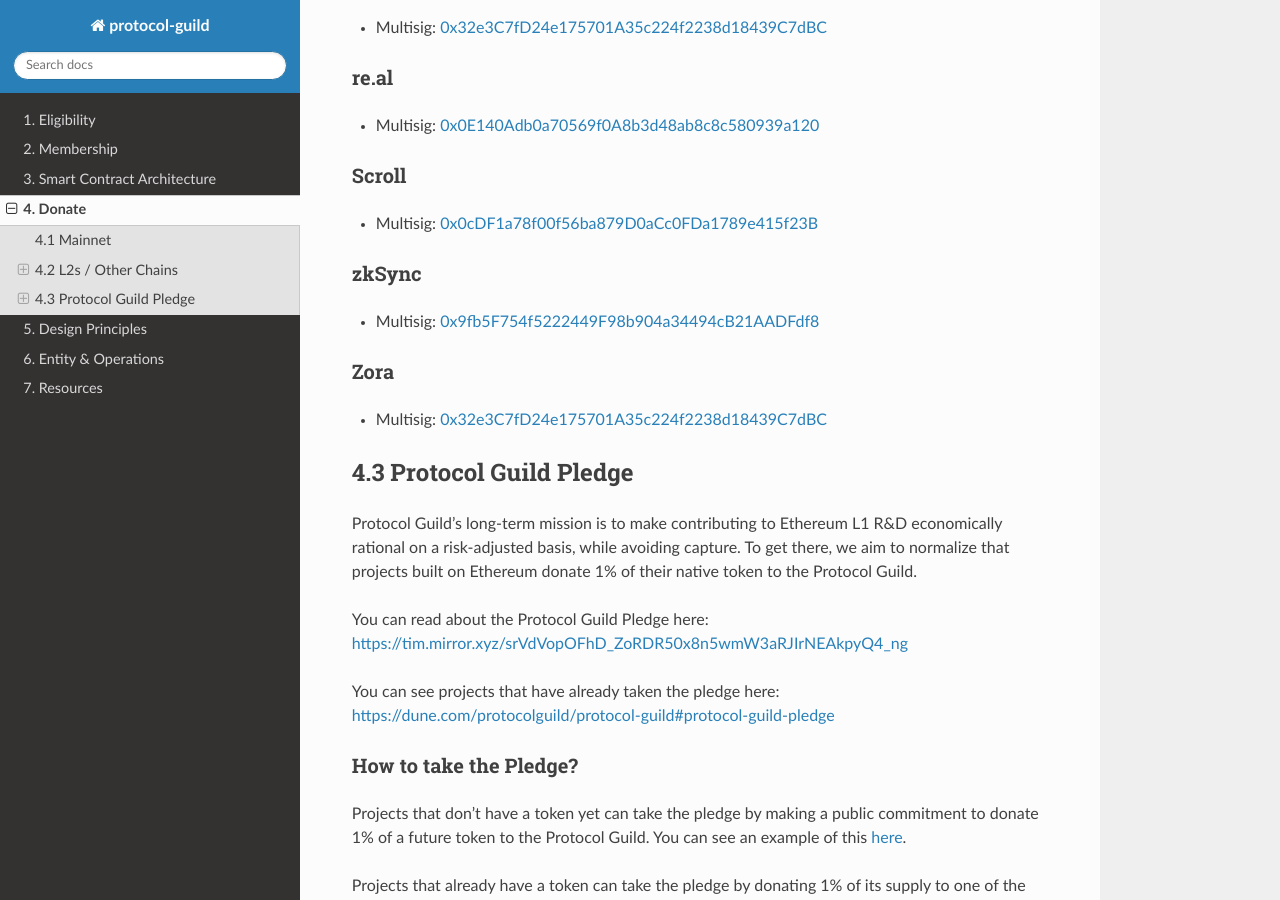
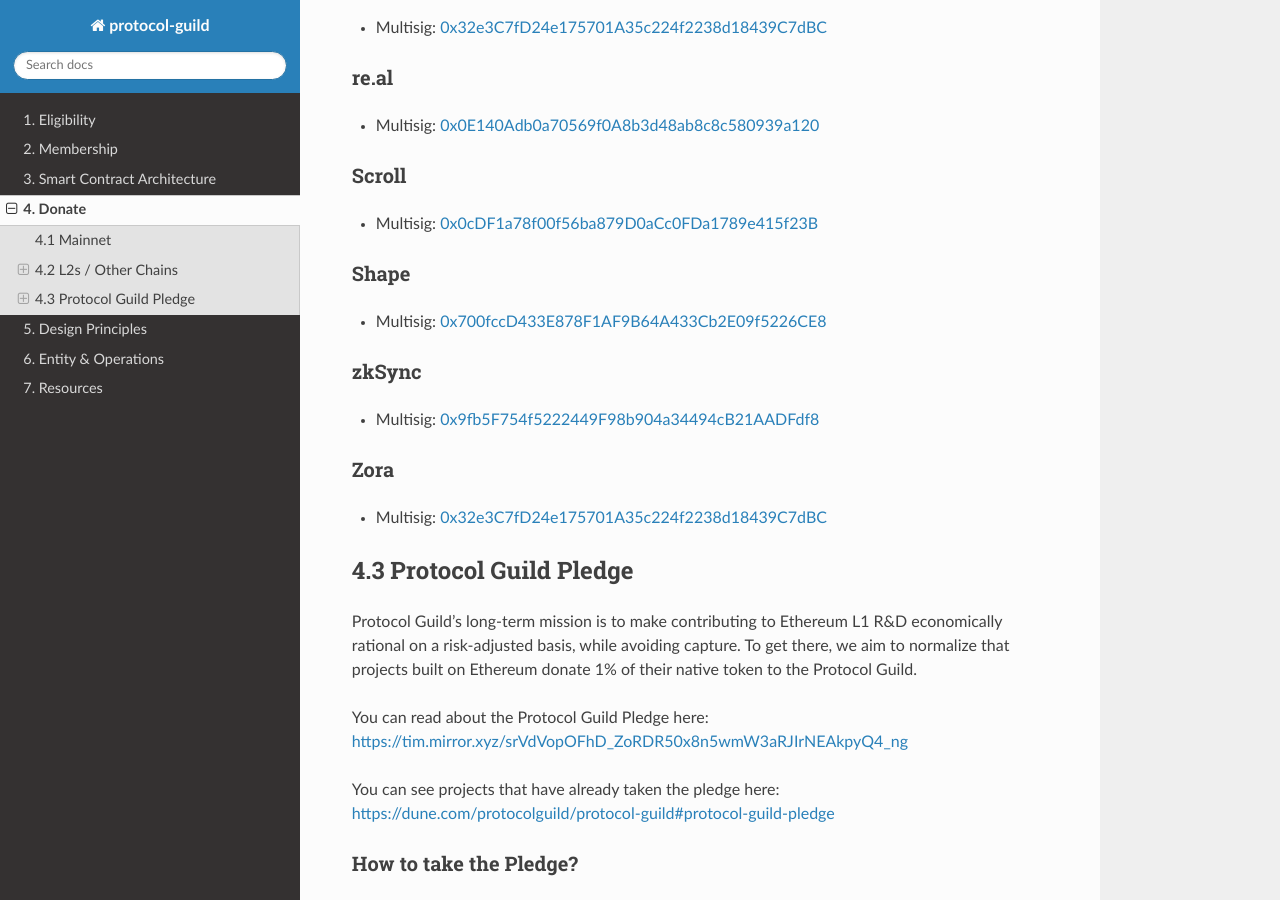
Before and after one commit to protocolguild/documentation, a Sphinx documentation site: the page built from docs/04-donate.md, in a window 1280 px wide and 900 px high, scrolled down 1524 px. Built offline with Sphinx 7.4.7 and the Read the Docs theme 3.1.0, drawn with Linux system fonts in a browser that asks for light colours.

Commit message:
Add Shape multisig

```diff
--- a/docs/04-donate.md
+++ b/docs/04-donate.md
@@ -40,6 +40,9 @@
 ### Scroll
 - Multisig: [0x0cDF1a78f00f56ba879D0aCc0FDa1789e415f23B](https://app.safe.global/balances?safe=scr:0x0cDF1a78f00f56ba879D0aCc0FDa1789e415f23B)
 
+### Shape
+- Multisig: [0x700fccD433E878F1AF9B64A433Cb2E09f5226CE8](https://safe.shape.network/balances?safe=shape:0x700fccD433E878F1AF9B64A433Cb2E09f5226CE8)
+
 ### zkSync
 - Multisig: [0x9fb5F754f5222449F98b904a34494cB21AADFdf8](https://app.safe.global/balances?safe=zksync:0x9fb5F754f5222449F98b904a34494cB21AADFdf8)
 
```
